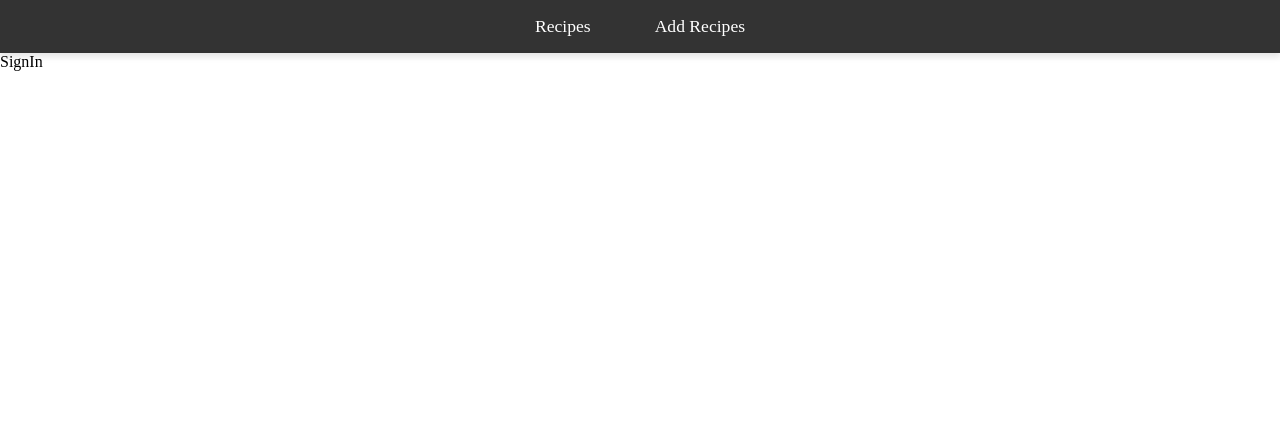
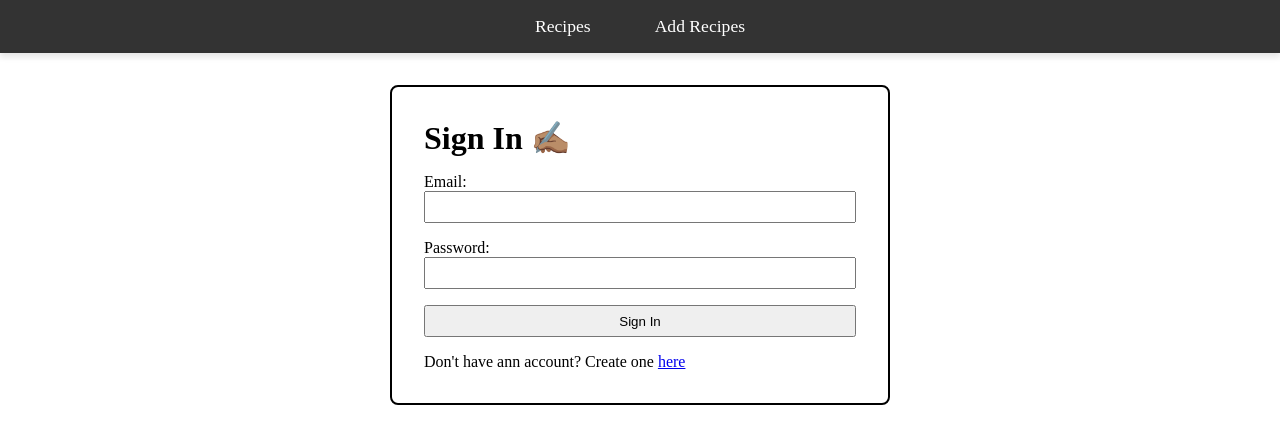
Before and after one commit to shahramjabari/recipe-project, a React (Vite) app: page /sign-in in a window 1280 px wide. Shown: the top 444 px of the page. Built offline with nearby package versions, Linux system fonts and the light colour scheme; no server answers.

Commit message:
fixed signin

```diff
--- a/src/pages/SignIn/SignIn.jsx
+++ b/src/pages/SignIn/SignIn.jsx
@@ -1,7 +1,66 @@
+import { useState } from "react";
 import styles from "./SignIn.module.css";
+import { NavLink, useNavigate } from "react-router-dom";
+import { signInWithEmailAndPassword } from "firebase/auth";
+import { auth } from "../../fireBaseConfig";
 
 const SignIn = () => {
-  return <div>SignIn</div>;
+  // declaring state varibales
+  const [formData, setFormData] = useState({
+    email: "",
+    password: "",
+  });
+  const [error, setError] = useState(null);
+  //   for redirection
+  const navigate = useNavigate();
+  //   retrinving form data
+  const handleChange = (e) => {
+    const { name, value } = e.target;
+    setFormData((prevData) => ({ ...prevData, [name]: value }));
+  };
+  //   sigining users in
+  const handleSignIn = async (e) => {
+    e.preventDefault();
+    setError(null);
+    try {
+      const userCredential = await signInWithEmailAndPassword(
+        auth,
+        formData.email,
+        formData.password
+      );
+      const user = userCredential.user;
+      navigate("/");
+      console.log("User successfully signed in", user);
+    } catch (error) {}
+  };
+  return (
+    <div className={styles.signInContainer}>
+      <form className={styles.signInForm}>
+        <h1>Sign In ✍🏽</h1>
+        <div className={styles.inputGroup}>
+          <label htmlFor="email">Email:</label>
+          <input type="email" name="email" id="email" onChange={handleChange} />
+        </div>
+        {/* ------- */}
+        <div className={styles.inputGroup}>
+          <label htmlFor="password">Password:</label>
+          <input
+            type="password"
+            name="password"
+            id="password"
+            onChange={handleChange}
+          />
+        </div>
+        <button className={styles.submitButton} onClick={handleSignIn}>
+          Sign In
+        </button>
+        <p>
+          Don't have ann account? Create one{" "}
+          <NavLink to="/sign-up">here</NavLink>
+        </p>
+      </form>
+    </div>
+  );
 };
 
 export default SignIn;
--- a/src/pages/SignIn/SignIn.module.css
+++ b/src/pages/SignIn/SignIn.module.css
@@ -0,0 +1,34 @@
+.signInContainer {
+  width: 100%;
+  height: 100%;
+  display: flex;
+  justify-content: center;
+  padding: 2rem;
+}
+.signInForm {
+  display: flex;
+  flex-direction: column;
+  gap: 1rem;
+  width: 50%;
+  min-width: 380px;
+  max-width: 500px;
+  max-height: fit-content;
+  border: 2px solid black;
+  border-radius: 0.5rem;
+  padding: 2rem;
+}
+
+.submitButton {
+  width: 100%;
+  display: block;
+  height: 32px;
+  cursor: pointer;
+}
+.inputGroup > * {
+  display: block;
+}
+.inputGroup input {
+  width: 100%;
+  height: 32px;
+  padding: 0 8px;
+}
```
